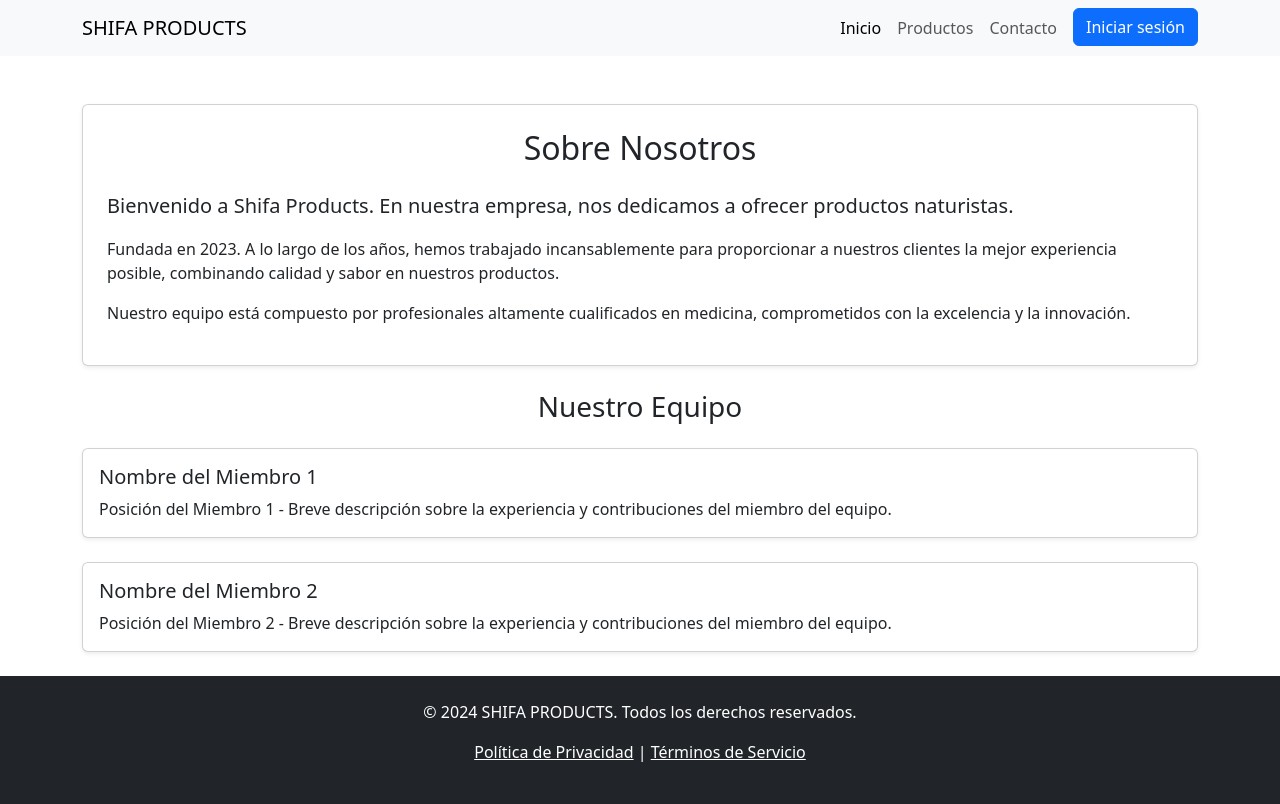
After one commit to VladimirAzanza/shifa_products, a Django app: page /about_us in a window 1280 px wide. The commit adds this page. Run offline with Django 4.2, Linux system fonts and the light colour scheme.

Commit message:
Add button about us

```diff
--- a/shifa_products/pages/urls.py
+++ b/shifa_products/pages/urls.py
@@ -10,4 +10,9 @@ urlpatterns = [
         TemplateView.as_view(template_name='pages/index.html'),
         name='index'
     ),
+    path(
+        'about_us',
+        TemplateView.as_view(template_name='pages/contact.html'),
+        name='about_us'
+    ),
 ]
--- a/shifa_products/templates/includes/header.html
+++ b/shifa_products/templates/includes/header.html
@@ -13,7 +13,7 @@
           <a class="nav-link" href="{% url 'catalog:product_list' %}">Productos</a>
         </li>
         <li class="nav-item">
-          <a class="nav-link" href="#">Contacto</a>
+          <a class="nav-link" href="{% url 'pages:about_us' %}">Contacto</a>
         </li>
         <li class="nav-item">
         {% if user.is_authenticated %}
--- /dev/null
+++ b/shifa_products/templates/pages/contact.html
@@ -0,0 +1,38 @@
+{% extends "base.html" %}
+
+{% block content %}
+<div class="container mt-5">
+    <div class="row mb-4">
+        <div class="col-lg-12">
+            <div class="card shadow-sm p-4">
+                <h2 class="card-title text-center mb-4">Sobre Nosotros</h2>
+                <p class="lead">Bienvenido a Shifa Products. En nuestra empresa, nos dedicamos a ofrecer productos naturistas.</p>
+                <p>Fundada en 2023. A lo largo de los años, hemos trabajado incansablemente para proporcionar a nuestros clientes la mejor experiencia posible, combinando calidad y sabor en nuestros productos.</p>
+                <p>Nuestro equipo está compuesto por profesionales altamente cualificados en medicina, comprometidos con la excelencia y la innovación.</p>
+            </div>
+        </div>
+    </div>
+
+    <div class="row">
+        <div class="col-md-12">
+            <h3 class="text-center mb-4">Nuestro Equipo</h3>
+            <ul class="list-unstyled">
+                <!-- Miembro del equipo 1 -->
+                <li class="mb-4">
+                    <div class="card shadow-sm p-3">
+                        <h5 class="card-title">Nombre del Miembro 1</h5>
+                        <p class="card-text">Posición del Miembro 1 - Breve descripción sobre la experiencia y contribuciones del miembro del equipo.</p>
+                    </div>
+                </li>
+                <!-- Miembro del equipo 2 -->
+                <li class="mb-4">
+                    <div class="card shadow-sm p-3">
+                        <h5 class="card-title">Nombre del Miembro 2</h5>
+                        <p class="card-text">Posición del Miembro 2 - Breve descripción sobre la experiencia y contribuciones del miembro del equipo.</p>
+                    </div>
+                </li>
+            </ul>
+        </div>
+    </div>
+</div>
+{% endblock %}
```
